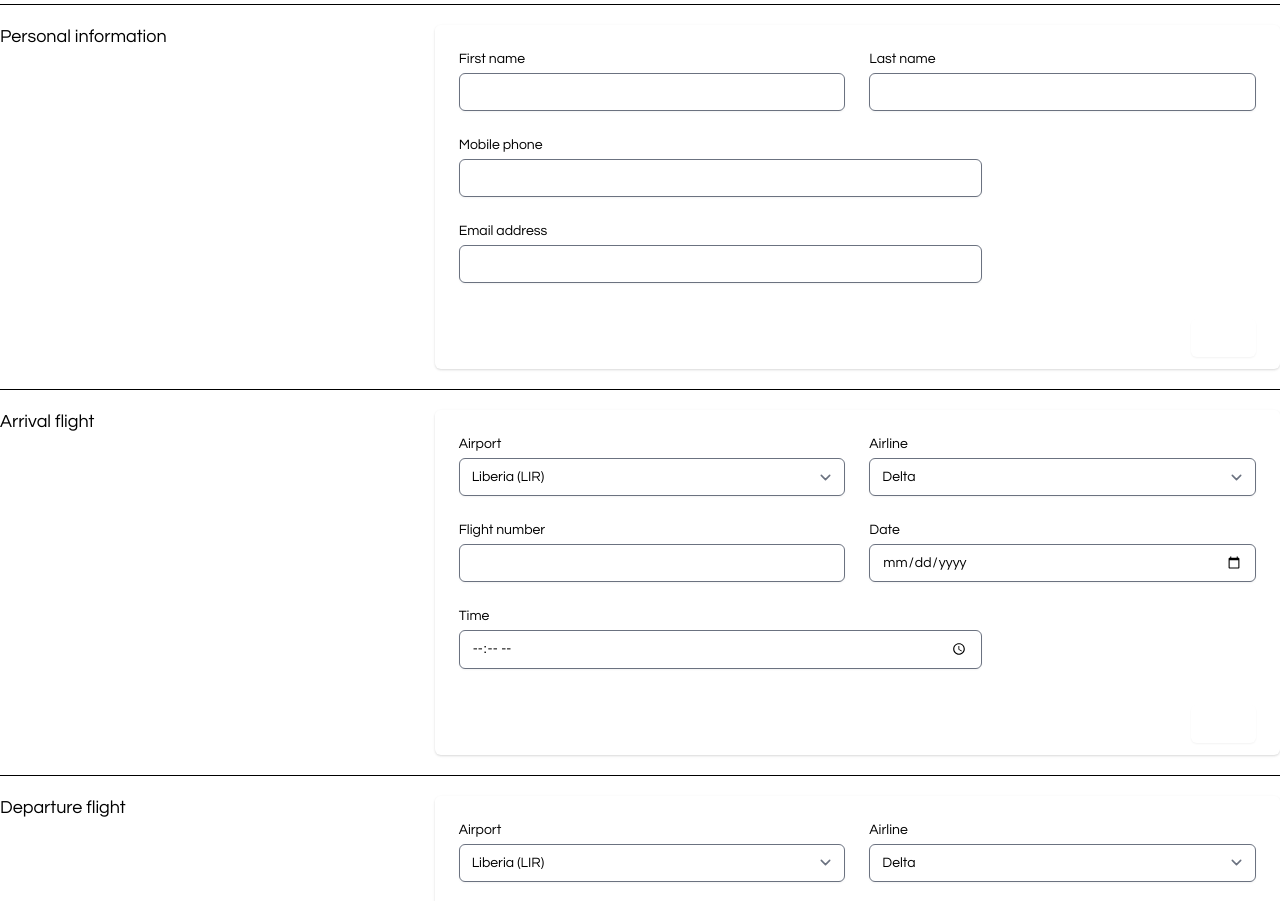
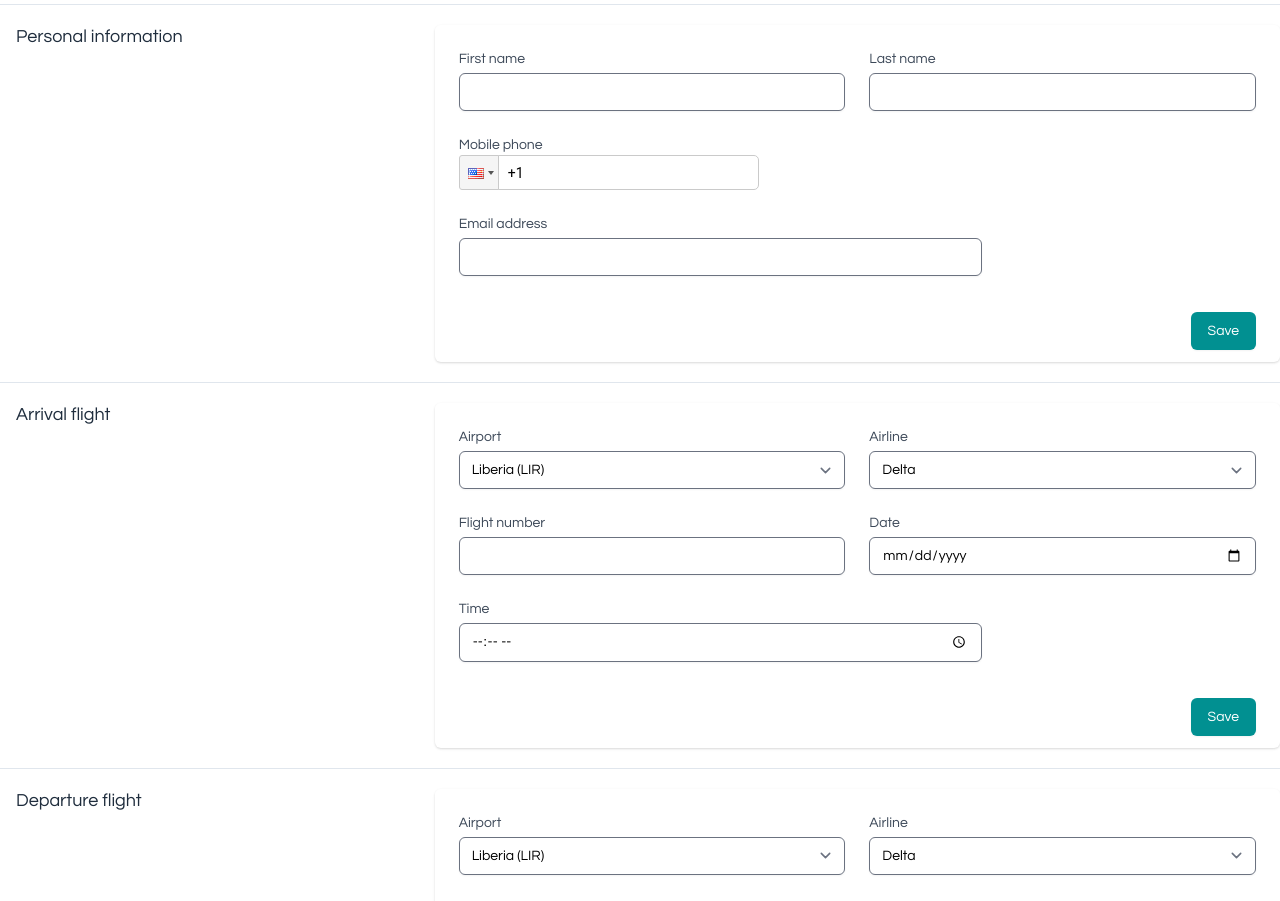
Before and after one commit to marybees/surfbreakcostarica, a React (Create React App) app: page /flightinfo in a window 1280 px wide. Shown: the part 80-981 px from the top of the page. Built offline with nearby package versions, Linux system fonts and the light colour scheme; some icons are missing.

Commit message:
Create handleOnChange and install npm package for international phone numbers.

```diff
--- a/package.json
+++ b/package.json
@@ -13,6 +13,7 @@
     "react": "^17.0.1",
     "react-dom": "^17.0.1",
     "react-hook-form": "^6.15.1",
+    "react-phone-input-2": "^2.13.9",
     "react-redux": "^7.2.2",
     "react-router-dom": "^5.2.0",
     "react-scripts": "4.0.2",
--- a/src/components/client/FlightInfo.js
+++ b/src/components/client/FlightInfo.js
@@ -1,22 +1,32 @@
-import React from 'react'
+import React, { useState } from 'react'
 import { connect } from 'react-redux'
+import PhoneInput from 'react-phone-input-2'
+import 'react-phone-input-2/lib/style.css'
 import ClientNav from './ClientNav';
 
 export const FlightInfo = (props) => {
+    const [phone, setPhone] = useState("");
+
+    const handleOnChange = (e) => {
+        setPhone(e.target.value);
+    }
+
     return (
         <div>
             <ClientNav />
+            {/* Top Border */}
             <div class="hidden sm:block" aria-hidden="true">
                 <div class="py-5">
-                <div class="border-t border-gray-200"></div>
+                    <div class="border-t border-gray-light"></div>
                 </div>
             </div>
+
             {/* Personal Information Section */}
             <div class="mt-10 sm:mt-0">
             <div class="md:grid md:grid-cols-3 md:gap-6">
                 <div class="md:col-span-1">
                     <div class="px-4 sm:px-0">
-                    <h3 class="text-lg font-medium leading-6 text-gray-900">Personal information</h3>
+                        <h3 class="text-lg font-medium leading-6 text-gray-darkest pl-4">Personal information</h3>
                     </div>
                 </div>
             <div class="mt-5 md:mt-0 md:col-span-2">
@@ -25,29 +35,37 @@ export const FlightInfo = (props) => {
                     <div class="px-4 py-5 bg-white sm:p-6">
                         <div class="grid grid-cols-6 gap-6">
                         <div class="col-span-6 sm:col-span-3">
-                            <label for="first_name" class="block text-sm font-medium text-gray-700">First name</label>
-                            <input type="text" name="first_name" id="first_name" autocomplete="given-name" class="mt-1 focus:ring-indigo-500 focus:border-indigo-500 block w-full shadow-sm sm:text-sm border-gray-300 rounded-md"></input>
+                            <label for="first_name" class="block text-sm font-medium text-gray-dark">First name</label>
+                            <input type="text" name="first_name" id="first_name" autocomplete="given-name" class="mt-1 focus:ring-turquoise focus:border-turquoise block w-full shadow-sm sm:text-sm border-gray-300 rounded-md"></input>
                         </div>
 
                         <div class="col-span-6 sm:col-span-3">
-                            <label for="last_name" class="block text-sm font-medium text-gray-700">Last name</label>
-                            <input type="text" name="last_name" id="last_name" autocomplete="family-name" class="mt-1 focus:ring-indigo-500 focus:border-indigo-500 block w-full shadow-sm sm:text-sm border-gray-300 rounded-md"></input>
+                            <label for="last_name" class="block text-sm font-medium text-gray-dark">Last name</label>
+                            <input type="text" name="last_name" id="last_name" autocomplete="family-name" class="mt-1 focus:ring-turquoise focus:border-turquoise block w-full shadow-sm sm:text-sm border-gray-300 rounded-md"></input>
                         </div>
 
                         <div class="col-span-6 sm:col-span-4">
-                            <label class="block text-sm font-medium text-gray-700">Mobile phone</label>
-                            <input type="text" name="phone" class="mt-1 focus:ring-indigo-500 focus:border-indigo-500 block w-full shadow-sm sm:text-sm border-gray-300 rounded-md"></input>
+                            <label class="block text-sm font-medium text-gray-dark">Mobile phone</label>
+                            <PhoneInput
+                                type="tel"
+                                name="phone"
+                                // Need to figure out why this class styling isn't working
+                                // class="mt-1 focus:ring-turquoise focus:border-turquoise block w-full shadow-sm sm:text-sm border-gray rounded-md"
+                                country={'us'}
+                                value={phone}
+                                handleOnChange={handleOnChange}
+                            />
                         </div>
 
                         <div class="col-span-6 sm:col-span-4">
-                            <label for="email_address" class="block text-sm font-medium text-gray-700">Email address</label>
-                            <input type="text" name="email_address" id="email_address" autocomplete="email" class="mt-1 focus:ring-indigo-500 focus:border-indigo-500 block w-full shadow-sm sm:text-sm border-gray-300 rounded-md"></input>
+                            <label for="email_address" class="block text-sm font-medium text-gray-dark">Email address</label>
+                            <input type="text" name="email_address" id="email_address" autocomplete="email" class="mt-1 focus:ring-turquoise focus:border-turquoise block w-full shadow-sm sm:text-sm border-gray-300 rounded-md"></input>
                         </div>
 
                     </div>
                 </div>
                     <div class="px-4 py-3 bg-gray-50 text-right sm:px-6">
-                        <button type="submit" class="inline-flex justify-center py-2 px-4 border border-transparent shadow-sm text-sm font-medium rounded-md text-white bg-indigo-600 hover:bg-indigo-700 focus:outline-none focus:ring-2 focus:ring-offset-2 focus:ring-indigo-500">
+                        <button type="submit" class="inline-flex justify-center py-2 px-4 border border-transparent shadow-sm text-sm font-medium rounded-md text-white bg-turquoise-dark hover:bg-indigo-700 focus:outline-none focus:ring-2 focus:ring-offset-2 focus:ring-turquoise">
                             Save
                         </button>
                 </div>
@@ -60,7 +78,7 @@ export const FlightInfo = (props) => {
             {/* Arrival Flight Section */}
             <div class="hidden sm:block" aria-hidden="true">
             <div class="py-5">
-                <div class="border-t border-gray-200"></div>
+                <div class="border-t border-gray-light"></div>
             </div>
             </div>
 
@@ -68,7 +86,7 @@ export const FlightInfo = (props) => {
             <div class="md:grid md:grid-cols-3 md:gap-6">
                 <div class="md:col-span-1">
                 <div class="px-4 sm:px-0">
-                    <h3 class="text-lg font-medium leading-6 text-gray-900">Arrival flight</h3>
+                    <h3 class="text-lg font-medium leading-6 text-gray-darkest pl-4">Arrival flight</h3>
                 </div>
                 </div>
                 <div class="mt-5 md:mt-0 md:col-span-2">
@@ -78,8 +96,8 @@ export const FlightInfo = (props) => {
                         <div class="grid grid-cols-6 gap-6">
 
                         <div class="col-span-6 sm:col-span-3">
-                            <label class="block text-sm font-medium text-gray-700">Airport</label>
-                            <select name="airport" class="mt-1 block w-full py-2 px-3 border border-gray-300 bg-white rounded-md shadow-sm focus:outline-none focus:ring-indigo-500 focus:border-indigo-500 sm:text-sm">
+                            <label class="block text-sm font-medium text-gray-dark">Airport</label>
+                            <select name="airport" class="mt-1 block w-full py-2 px-3 border border-gray-300 bg-white rounded-md shadow-sm focus:outline-none focus:ring-turquoise focus:border-turquoise sm:text-sm">
                             <option>Liberia (LIR)</option>
                             <option>San Jose (SJO)</option>
                             <option>Other</option>
@@ -87,8 +105,8 @@ export const FlightInfo = (props) => {
                         </div>
 
                         <div class="col-span-6 sm:col-span-3">
-                            <label for="country" class="block text-sm font-medium text-gray-700">Airline</label>
-                            <select id="country" name="country" autocomplete="country" class="mt-1 block w-full py-2 px-3 border border-gray-300 bg-white rounded-md shadow-sm focus:outline-none focus:ring-indigo-500 focus:border-indigo-500 sm:text-sm">
+                            <label for="country" class="block text-sm font-medium text-gray-dark">Airline</label>
+                            <select id="country" name="country" autocomplete="country" class="mt-1 block w-full py-2 px-3 border border-gray-300 bg-white rounded-md shadow-sm focus:outline-none focus:ring-turquoise focus:border-turquoise sm:text-sm">
                             <option>Delta</option>
                             <option>American</option>
                             <option>United</option>
@@ -96,25 +114,25 @@ export const FlightInfo = (props) => {
                         </div>
 
                         <div class="col-span-6 sm:col-span-3">
-                            <label class="block text-sm font-medium text-gray-700">Flight number</label>
-                            <input type="text" name="flight" id="first_name" autocomplete="given-name" class="mt-1 focus:ring-indigo-500 focus:border-indigo-500 block w-full shadow-sm sm:text-sm border-gray-300 rounded-md"></input>
+                            <label class="block text-sm font-medium text-gray-dark">Flight number</label>
+                            <input type="text" name="flight" id="first_name" autocomplete="given-name" class="mt-1 focus:ring-turquoise focus:border-turquoise block w-full shadow-sm sm:text-sm border-gray-300 rounded-md"></input>
                         </div>
 
                         <div class="col-span-6 sm:col-span-3">
-                            <label for="last_name" class="block text-sm font-medium text-gray-700">Date</label>
-                            <input type="date" name="date" class="mt-1 focus:ring-indigo-500 focus:border-indigo-500 block w-full shadow-sm sm:text-sm border-gray-300 rounded-md"></input>
+                            <label for="last_name" class="block text-sm font-medium text-gray-dark">Date</label>
+                            <input type="date" name="date" class="mt-1 focus:ring-turquoise focus:border-turquoise block w-full shadow-sm sm:text-sm border-gray-300 rounded-md"></input>
                         </div>
 
                         <div class="col-span-6 sm:col-span-4">
-                            <label class="block text-sm font-medium text-gray-700">Time</label>
-                            <input type="time" name="time" class="mt-1 focus:ring-indigo-500 focus:border-indigo-500 block w-full shadow-sm sm:text-sm border-gray-300 rounded-md"></input>
+                            <label class="block text-sm font-medium text-gray-dark">Time</label>
+                            <input type="time" name="time" class="mt-1 focus:ring-turquoise focus:border-turquoise block w-full shadow-sm sm:text-sm border-gray-300 rounded-md"></input>
                         </div>
 
                     </div>
                     </div>
 
                     <div class="px-4 py-3 bg-gray-50 text-right sm:px-6">
-                        <button type="submit" class="inline-flex justify-center py-2 px-4 border border-transparent shadow-sm text-sm font-medium rounded-md text-white bg-indigo-600 hover:bg-indigo-700 focus:outline-none focus:ring-2 focus:ring-offset-2 focus:ring-indigo-500">
+                        <button type="submit" class="inline-flex justify-center py-2 px-4 border border-transparent shadow-sm text-sm font-medium rounded-md text-white bg-turquoise-dark hover:bg-indigo-700 focus:outline-none focus:ring-2 focus:ring-offset-2 focus:ring-turquoise">
                         Save
                         </button>
                     </div>
@@ -128,7 +146,7 @@ export const FlightInfo = (props) => {
             {/* Departure Flight Section */}
             <div class="hidden sm:block" aria-hidden="true">
             <div class="py-5">
-                <div class="border-t border-gray-200"></div>
+                <div class="border-t border-gray-light"></div>
             </div>
             </div>
 
@@ -136,7 +154,7 @@ export const FlightInfo = (props) => {
             <div class="md:grid md:grid-cols-3 md:gap-6">
                 <div class="md:col-span-1">
                 <div class="px-4 sm:px-0">
-                    <h3 class="text-lg font-medium leading-6 text-gray-900">Departure flight</h3>
+                    <h3 class="text-lg font-medium leading-6 text-gray-darkest pl-4">Departure flight</h3>
                 </div>
                 </div>
                 <div class="mt-5 md:mt-0 md:col-span-2">
@@ -146,8 +164,8 @@ export const FlightInfo = (props) => {
                         <div class="grid grid-cols-6 gap-6">
 
                         <div class="col-span-6 sm:col-span-3">
-                            <label class="block text-sm font-medium text-gray-700">Airport</label>
-                            <select name="airport" class="mt-1 block w-full py-2 px-3 border border-gray-300 bg-white rounded-md shadow-sm focus:outline-none focus:ring-indigo-500 focus:border-indigo-500 sm:text-sm">
+                            <label class="block text-sm font-medium text-gray-dark">Airport</label>
+                            <select name="airport" class="mt-1 block w-full py-2 px-3 border border-gray-300 bg-white rounded-md shadow-sm focus:outline-none focus:ring-turquoise focus:border-turquoise sm:text-sm">
                             <option>Liberia (LIR)</option>
                             <option>San Jose (SJO)</option>
                             <option>Other</option>
@@ -155,8 +173,8 @@ export const FlightInfo = (props) => {
                         </div>
 
                         <div class="col-span-6 sm:col-span-3">
-                            <label for="country" class="block text-sm font-medium text-gray-700">Airline</label>
-                            <select id="country" name="country" autocomplete="country" class="mt-1 block w-full py-2 px-3 border border-gray-300 bg-white rounded-md shadow-sm focus:outline-none focus:ring-indigo-500 focus:border-indigo-500 sm:text-sm">
+                            <label for="country" class="block text-sm font-medium text-gray-dark">Airline</label>
+                            <select id="country" name="country" autocomplete="country" class="mt-1 block w-full py-2 px-3 border border-gray-300 bg-white rounded-md shadow-sm focus:outline-none focus:ring-turquoise focus:border-turquoise sm:text-sm">
                             <option>Delta</option>
                             <option>American</option>
                             <option>United</option>
@@ -164,25 +182,25 @@ export const FlightInfo = (props) => {
                         </div>
 
                         <div class="col-span-6 sm:col-span-3">
-                            <label class="block text-sm font-medium text-gray-700">Flight number</label>
-                            <input type="text" name="flight" id="first_name" autocomplete="given-name" class="mt-1 focus:ring-indigo-500 focus:border-indigo-500 block w-full shadow-sm sm:text-sm border-gray-300 rounded-md"></input>
+                            <label class="block text-sm font-medium text-gray-dark">Flight number</label>
+                            <input type="text" name="flight" id="first_name" autocomplete="given-name" class="mt-1 focus:ring-turquoise focus:border-turquoise block w-full shadow-sm sm:text-sm border-gray-300 rounded-md"></input>
                         </div>
 
                         <div class="col-span-6 sm:col-span-3">
-                            <label for="last_name" class="block text-sm font-medium text-gray-700">Date</label>
-                            <input type="date" name="date" class="mt-1 focus:ring-indigo-500 focus:border-indigo-500 block w-full shadow-sm sm:text-sm border-gray-300 rounded-md"></input>
+                            <label for="last_name" class="block text-sm font-medium text-gray-dark">Date</label>
+                            <input type="date" name="date" class="mt-1 focus:ring-turquoise focus:border-turquoise block w-full shadow-sm sm:text-sm border-gray-300 rounded-md"></input>
                         </div>
 
                         <div class="col-span-6 sm:col-span-4">
-                            <label class="block text-sm font-medium text-gray-700">Time</label>
-                            <input type="time" name="time" class="mt-1 focus:ring-indigo-500 focus:border-indigo-500 block w-full shadow-sm sm:text-sm border-gray-300 rounded-md"></input>
+                            <label class="block text-sm font-medium text-gray-dark">Time</label>
+                            <input type="time" name="time" class="mt-1 focus:ring-turquoise focus:border-turquoise block w-full shadow-sm sm:text-sm border-gray-300 rounded-md"></input>
                         </div>
 
                     </div>
                     </div>
 
                     <div class="px-4 py-3 bg-gray-50 text-right sm:px-6">
-                        <button type="submit" class="inline-flex justify-center py-2 px-4 border border-transparent shadow-sm text-sm font-medium rounded-md text-white bg-indigo-600 hover:bg-indigo-700 focus:outline-none focus:ring-2 focus:ring-offset-2 focus:ring-indigo-500">
+                        <button type="submit" class="inline-flex justify-center py-2 px-4 border border-transparent shadow-sm text-sm font-medium rounded-md text-white bg-turquoise-dark hover:bg-indigo-700 focus:outline-none focus:ring-2 focus:ring-offset-2 focus:ring-turquoise">
                             Save
                         </button>
                     </div>
@@ -190,6 +208,12 @@ export const FlightInfo = (props) => {
                     </div>
                 </form>
                 </div>
+            </div>
+            </div>
+            {/* Bottom Border */}
+            <div class="hidden sm:block" aria-hidden="true">
+                <div class="py-5">
+                    <div class="border-t border-gray-light"></div>
                 </div>
             </div>
 
```
Also changed, not shown: 1 other file (tests, documents, lock files or other folders). Lines whose indentation alone changed are shown as unchanged.
